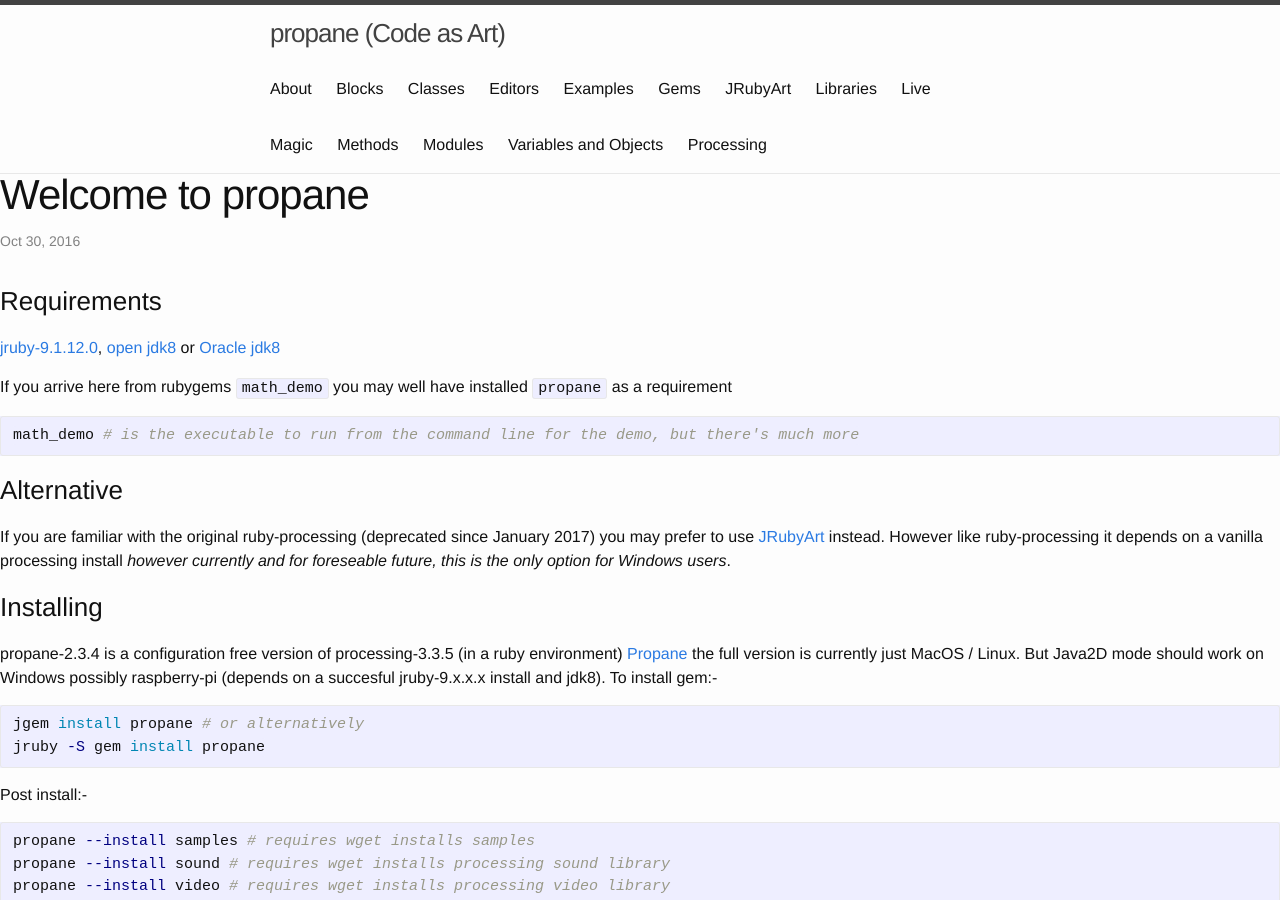
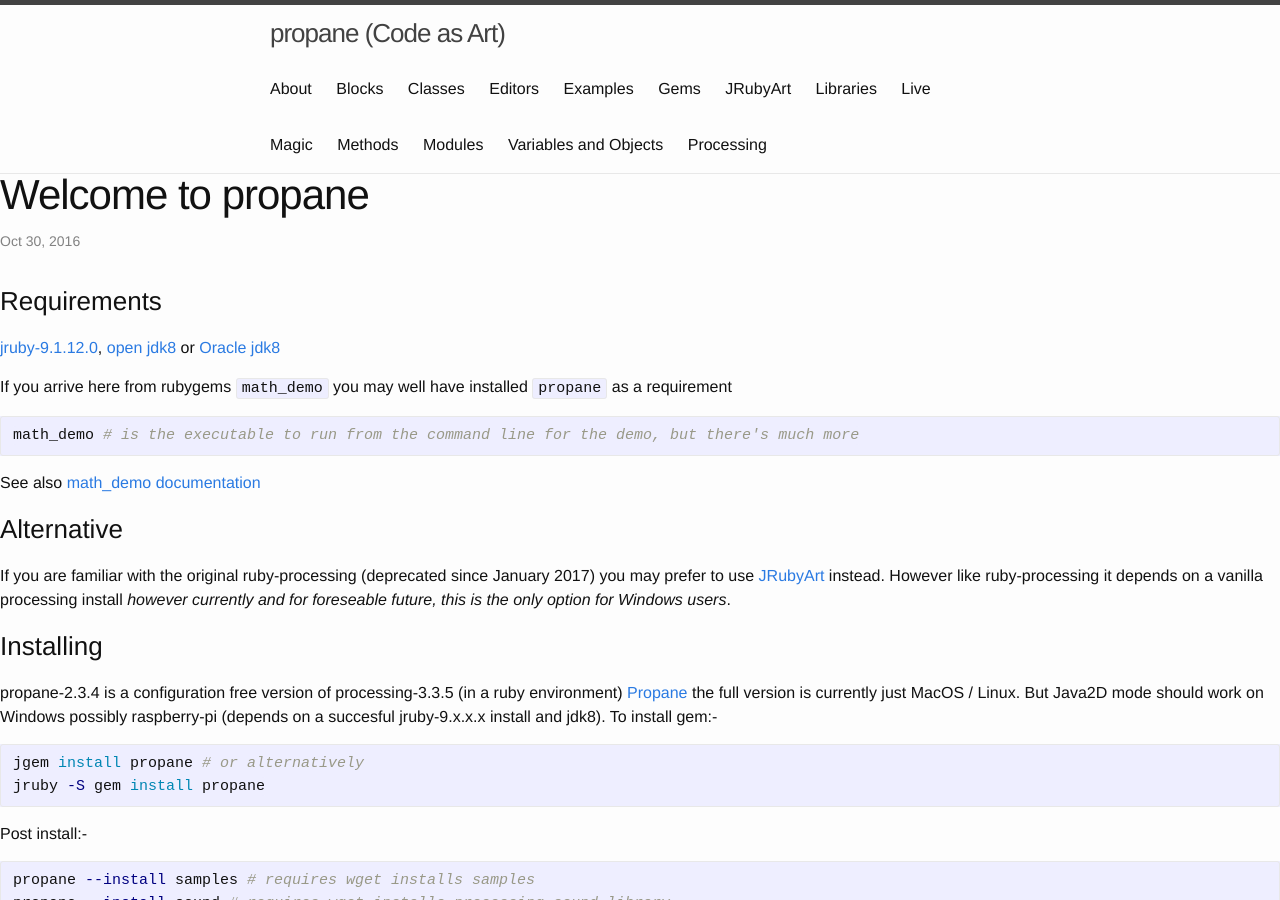
Before and after one commit to ruby-processing/propane, a Jekyll site: the page built from _posts/2016-10-30-welcome-to-propane.md, in a window 1280 px wide and 900 px high. Built offline with Jekyll 4.4.1, drawn with Linux system fonts in a browser that asks for light colours.

Commit message:
link to math_demo docs

````diff
--- a/_includes/top.html
+++ b/_includes/top.html
@@ -4,6 +4,11 @@
   <meta charset="UTF-8">
   <meta name="viewport" content="width=device-width,initial-scale=1">
   <meta name="generator" content="Jekyll v{{ jekyll.version }}">
+  {% if page.keywords %}
+  <meta name="keywords" content= {{ page.keywords }}>
+  {% else %}
+  <meta name="keywords" content= "art, jruby, propane, processing, ruby">
+  {% endif %}
   {% feed_meta %}
   <link rel="stylesheet" href="/css/main.css">
   <link rel="icon" type="image/x-icon" href="/favicon.ico">
--- a/_posts/2016-10-30-welcome-to-propane.md
+++ b/_posts/2016-10-30-welcome-to-propane.md
@@ -13,6 +13,7 @@
 ```bash
 math_demo # is the executable to run from the command line for the demo, but there's much more
 ```
+See also [math_demo documentation][math_demo]
 
 ### Alternative ###
 
@@ -160,3 +161,4 @@
 [openjvm]:http://openjdk.java.net/install/
 [oraclejvm]:http://www.oracle.com/technetwork/java/javase/downloads/jdk8-downloads-2133151.html
 [JRubyArt]:{{ site.github.url }}/JRubyArt/
+[math_demo]:https://ruby-processing.github.io/math_demo
````
